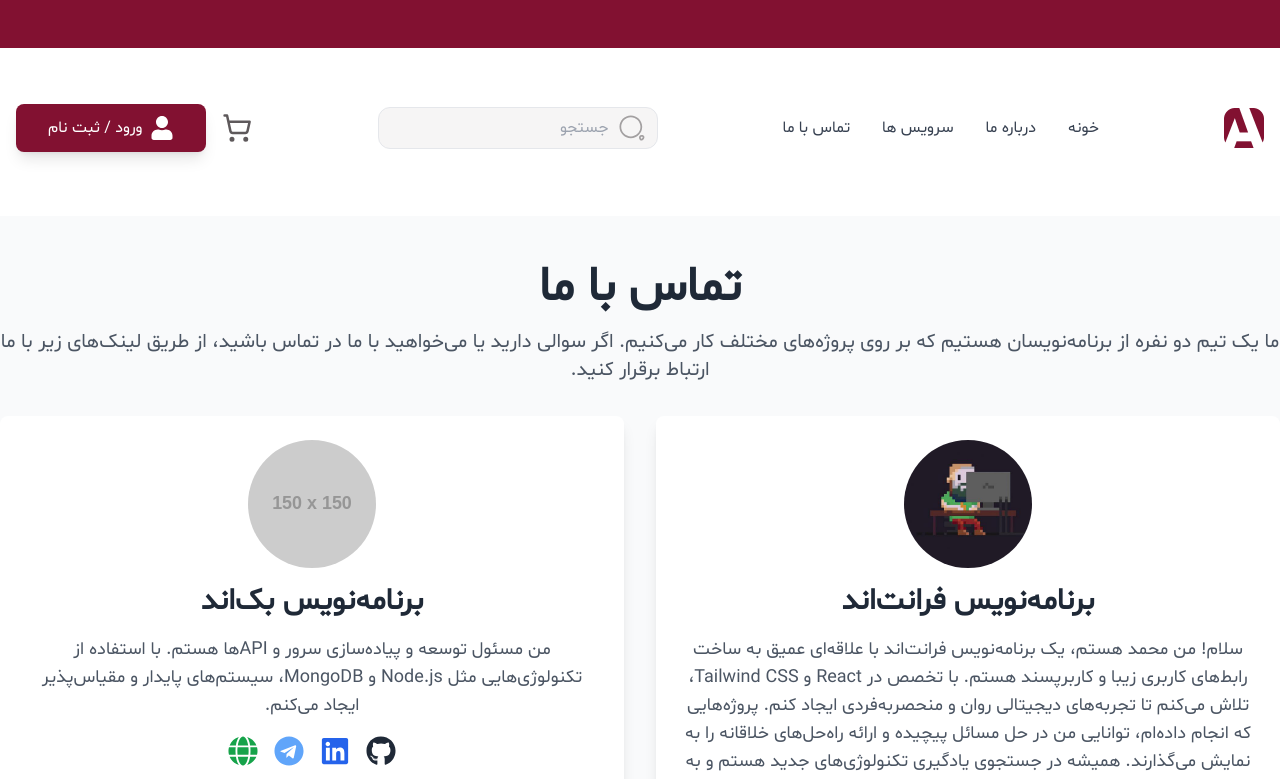
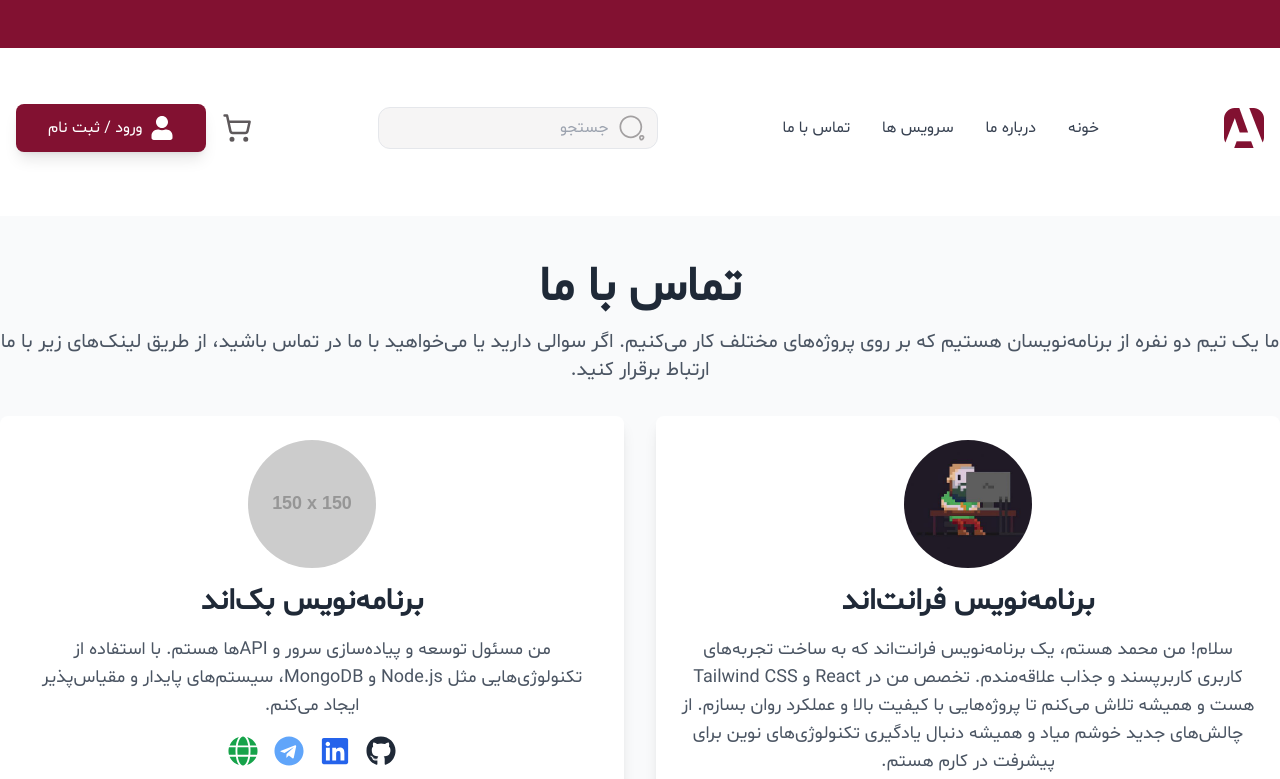
Before and after one commit to m-mohammad-d/azogeh, a React (Vite) app in the folder client/: page /contact in a window 1280 px wide. Shown: the top 779 px of the page. Built offline with nearby package versions, Linux system fonts and the light colour scheme.

Commit message:
update bio in contact us page

```diff
--- a/client/src/pages/ContactUs.tsx
+++ b/client/src/pages/ContactUs.tsx
@@ -20,10 +20,10 @@ const ContactUs = () => {
             />
             <h2 className="text-3xl font-bold text-gray-800 mb-4">برنامه‌نویس فرانت‌اند</h2>
             <p className="text-lg text-gray-600 mb-4">
-              سلام! من محمد هستم، یک برنامه‌نویس فرانت‌اند با علاقه‌ای عمیق به ساخت رابط‌های کاربری زیبا و کاربرپسند هستم. با
-              تخصص در React و Tailwind CSS، تلاش می‌کنم تا تجربه‌های دیجیتالی روان و منحصربه‌فردی ایجاد کنم. پروژه‌هایی
-              که انجام داده‌ام، توانایی من در حل مسائل پیچیده و ارائه راه‌حل‌های خلاقانه را به نمایش می‌گذارند. همیشه در
-              جستجوی یادگیری تکنولوژی‌های جدید هستم و به دنبال چالش‌های جدید برای پیشرفت در حرفه‌ام هستم.
+              {" "}
+              سلام! من محمد هستم، یک برنامه‌نویس فرانت‌اند که به ساخت تجربه‌های کاربری کاربرپسند و جذاب علاقه‌مندم. تخصص
+              من در React و Tailwind CSS هست و همیشه تلاش می‌کنم تا پروژه‌هایی با کیفیت بالا و عملکرد روان بسازم. از
+              چالش‌های جدید خوشم میاد و همیشه دنبال یادگیری تکنولوژی‌های نوین برای پیشرفت در کارم هستم.
             </p>
 
             <div className="flex justify-center space-x-4 space-x-reverse">
```
